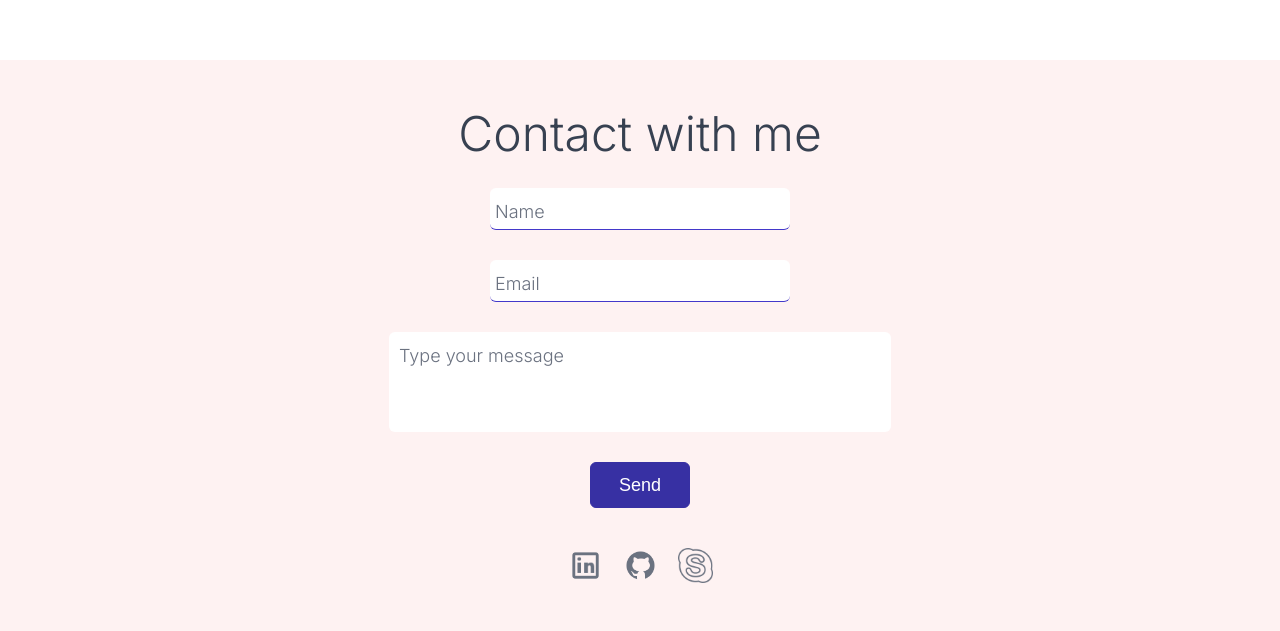
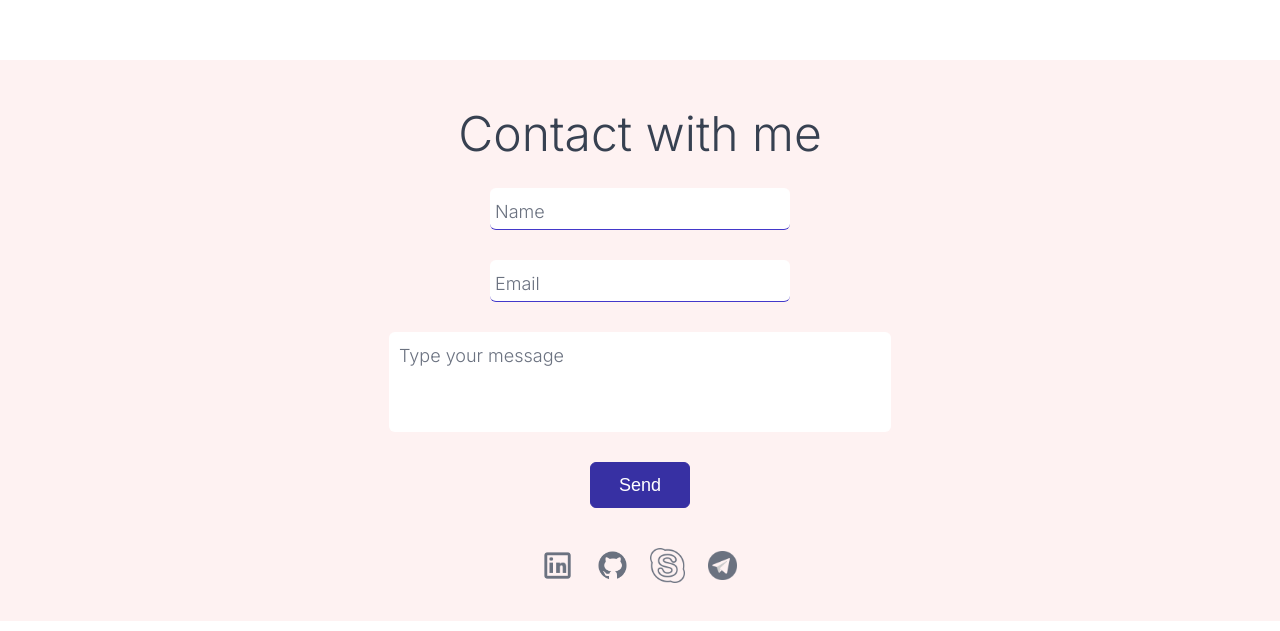
Before and after one commit to NastassiaMikhalenka/portfolio, a React (Create React App) app: page / in a window 1280 px wide. Shown: the part 2020-2651 px from the top of the page. Built offline with nearby package versions, Linux system fonts and the light colour scheme.

Commit message:
styles hover

```diff
--- a/src/components/contacts/Contacts.module.css
+++ b/src/components/contacts/Contacts.module.css
@@ -140,6 +140,12 @@ textarea::placeholder {
     font-weight: 500;
     font-size: 18px;
     line-height: 28px;
+    transition: 0.3s linear;
+}
+
+.sendBtn:hover {
+    background-color: #6860d3;
+    border: 1px solid #6860d3;
 }
 
 @media (max-width: 524px) {
--- a/src/components/contacts/Contacts.tsx
+++ b/src/components/contacts/Contacts.tsx
@@ -3,7 +3,7 @@ import classes from './Contacts.module.css'
 
 export const Contacts = () => {
     return (
-        <section className={classes.contactsBlock}>
+        <section className={classes.contactsBlock} id={'contacts'}>
             <div className={classes.containerContacts}>
                 <h2 className={classes.titleContacts}>Contact with me</h2>
                 <form method="post" className={classes.formContacts}>
--- a/src/components/footer/Footer.module.css
+++ b/src/components/footer/Footer.module.css
@@ -21,11 +21,16 @@
     flex-wrap: wrap;
 }
 
-.linksWrapper p {
-    padding: 10px;
-}
-
 .linksWrapper img {
     width: 35px;
     height: 35px;
 }
+
+.linkContainer{
+    padding: 10px 10px 0 10px;
+    /*border: 1px solid;*/
+    border-radius: 50%;
+}
+.linkContainer:hover {
+    background-color: #EEEBFF
+}
--- a/src/components/footer/Footer.tsx
+++ b/src/components/footer/Footer.tsx
@@ -4,6 +4,8 @@ import {Project} from "../projects/project/Project";
 import linkedin from '../assets/Skills/linkedin.png'
 import github from '../assets/Skills/github.png'
 import skype from '../assets/Skills/skype.png'
+import telegr from '../assets/Skills/telegr.png'
+
 
 
 export const Footer = () => {
@@ -12,14 +14,17 @@ export const Footer = () => {
             <div className={classes.containerFooter}>
                 {/*<h2 className={classes.titleFooter}>Links</h2>*/}
                 <div className={classes.linksWrapper}>
-                    <p><a href="https://www.linkedin.com/in/nast-mikh/">
+                    <p className={classes.linkContainer}><a href="https://www.linkedin.com/in/nast-mikh/" target="_blank">
                         <img src={linkedin} alt="linkedin"/></a>
                     </p>
-                    <p><a href="https://github.com/NastassiaMikhalenka">
+                    <p className={classes.linkContainer}><a href="https://github.com/NastassiaMikhalenka" target="_blank">
                         <img src={github} alt="linkedin"/></a>
                     </p>
-                    <p><a href="https://join.skype.com/invite/CChGvYPRcrjg">
+                    <p className={classes.linkContainer}><a href="https://join.skype.com/invite/CChGvYPRcrjg" target="_blank">
                         <img src={skype} alt="linkedin"/></a>
+                    </p>
+                    <p className={classes.linkContainer}><a href="https://t.me/iamnast" target="_blank">
+                        <img src={telegr} alt="telegrgam"/></a>
                     </p>
                 </div>
             </div>
--- a/src/components/main/Main.module.css
+++ b/src/components/main/Main.module.css
@@ -82,6 +82,7 @@
     padding: 8px 28px;
     cursor: pointer;
     margin: 20px 0 20px 0;
+    transition: 0.3s linear;
 
     font-style: normal;
     font-weight: 500;
@@ -102,6 +103,15 @@
     border: 1px solid #3730A3;
     box-sizing: border-box;
     color: #3730A3;
+}
+
+.greetings_ButtonHireMe:hover{
+    background-color: #6860d3;
+    border: 1px solid #6860d3;
+}
+.greetings_ButtonReadMore:hover{
+    background-color: #EEEBFF;
+    border: 1px solid #EEEBFF;
 }
 
 .greetings_TextBottom {
@@ -143,8 +153,8 @@
     }
 }
 
-@media (max-width: 320px) {
+@media (max-width: 368px) {
     .greetings_Vac {
-        font-size: 27px;
+        font-size: 25px;
     }
 }
--- a/src/components/main/Main.tsx
+++ b/src/components/main/Main.tsx
@@ -20,7 +20,7 @@ export const Main = () => {
                         If you are looking for FE developer to build your brands and grow your business Let’s shake hands with me.</p>
                     <div className={classes.greetings_ContainerButtons}>
                         <button className={classes.greetings_ButtonHireMe}>Hire me</button>
-                        <button className={classes.greetings_ButtonReadMore}>Read more</button>
+                        <button className={classes.greetings_ButtonReadMore} id={'skills'}>Read more</button>
                     </div>
                     <hr/>
                     <p className={classes.greetings_TextBottom}>I am currently open for full-time work.</p>
--- a/src/components/navigation/Navigation.tsx
+++ b/src/components/navigation/Navigation.tsx
@@ -5,10 +5,10 @@ import classes from './navigation.module.css'
 export const Navigation = () => {
     return (
         <nav className={classes.navigation}>
-            <a href={"s"}>Home</a>
-            <a href={"s"}>Skills</a>
-            <a href={"s"}>Works</a>
-            <a href={"s"}>Contacts</a>
+            <a href={"#home"}>Home</a>
+            <a href={"#skills"}>Skills</a>
+            <a href={"#projects"}>Works</a>
+            <a href={"#contacts"}>Contacts</a>
         </nav>
     )
 }
--- a/src/components/projects/Projects.tsx
+++ b/src/components/projects/Projects.tsx
@@ -42,7 +42,7 @@ export const Projects = () => {
     }
 
     return (
-        <section className={classes.projectsBlock}>
+        <section className={classes.projectsBlock} id={'projects'}>
             <div className={classes.containerProjects}>
                 <h2 className={classes.titleProjects}>Projects</h2>
                 <div className={classes.projects}>
--- a/src/components/projects/project/Project.module.css
+++ b/src/components/projects/project/Project.module.css
@@ -87,3 +87,8 @@
     padding: 2px;
     border-radius: 3px;
 }
+
+.linkCV img:hover{
+    background-color: #EEEBFF;
+    border-radius: 50%;
+}
--- a/src/components/projects/project/Project.tsx
+++ b/src/components/projects/project/Project.tsx
@@ -53,7 +53,7 @@ export const Project = ({project}: PropsType) => {
                             })
                         }
                     </div>
-                    <a href={project.link} target="_blank"><img src={arrow_right} alt={"2"}/></a>
+                    <a href={project.link} target="_blank" className={classes.linkCV}><img src={arrow_right} alt={"2"}/></a>
                 </div>
             </div>
         </div>
--- a/src/components/skills/Skills.module.css
+++ b/src/components/skills/Skills.module.css
@@ -48,10 +48,11 @@ width: 50%;
 .wrapperContainerCV a {
     text-decoration:none;
     color: #4338CA;
+    border-bottom: 1px solid #4338CA;
 }
 
 .wrapperContainerCV a:hover {
-    border-bottom: 1px solid #4338CA;
+    font-weight: bold;
 }
 .textCV{
     font-style: normal;
--- a/src/components/skills/Skills.tsx
+++ b/src/components/skills/Skills.tsx
@@ -9,7 +9,7 @@ import CVDone from '../assets/Skills/CVdone.png'
 
 export const Skills = () => {
     return (
-        <section className={classes.skillsBlock}>
+        <section className={classes.skillsBlock} id={'skills'}>
             <div className={classes.containerSkills}>
                 <h2 className={classes.titleSkills}>Skills</h2>
                 <div className={classes.skillsWrapperContainer}>
```
Also changed, not shown: src/components/assets/Skills/telegr.png (added).
